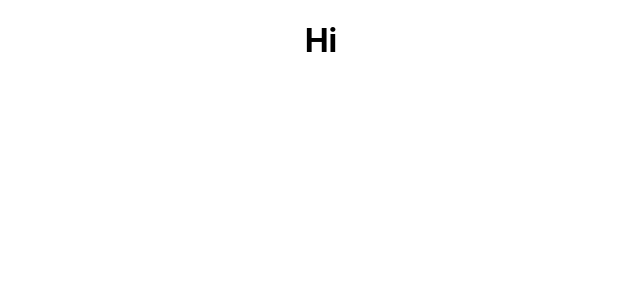
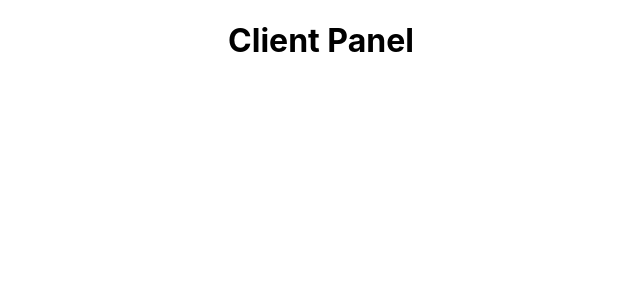
Before and after one commit to josecalvillob/Control-Panel, a React (Create React App) app: page / in a window 1280 px wide. Shown: the top 300 px of the page, without its empty margins (319-959 px from the left). Built offline with nearby package versions, Linux system fonts and the light colour scheme.

Commit message:
Change h1 in App.js

```diff
--- a/src/App.js
+++ b/src/App.js
@@ -4,7 +4,7 @@ import "./App.css";
 function App() {
   return (
     <div className="App">
-      <h1>Hi</h1>
+      <h1>Client Panel</h1>
     </div>
   );
 }
```
